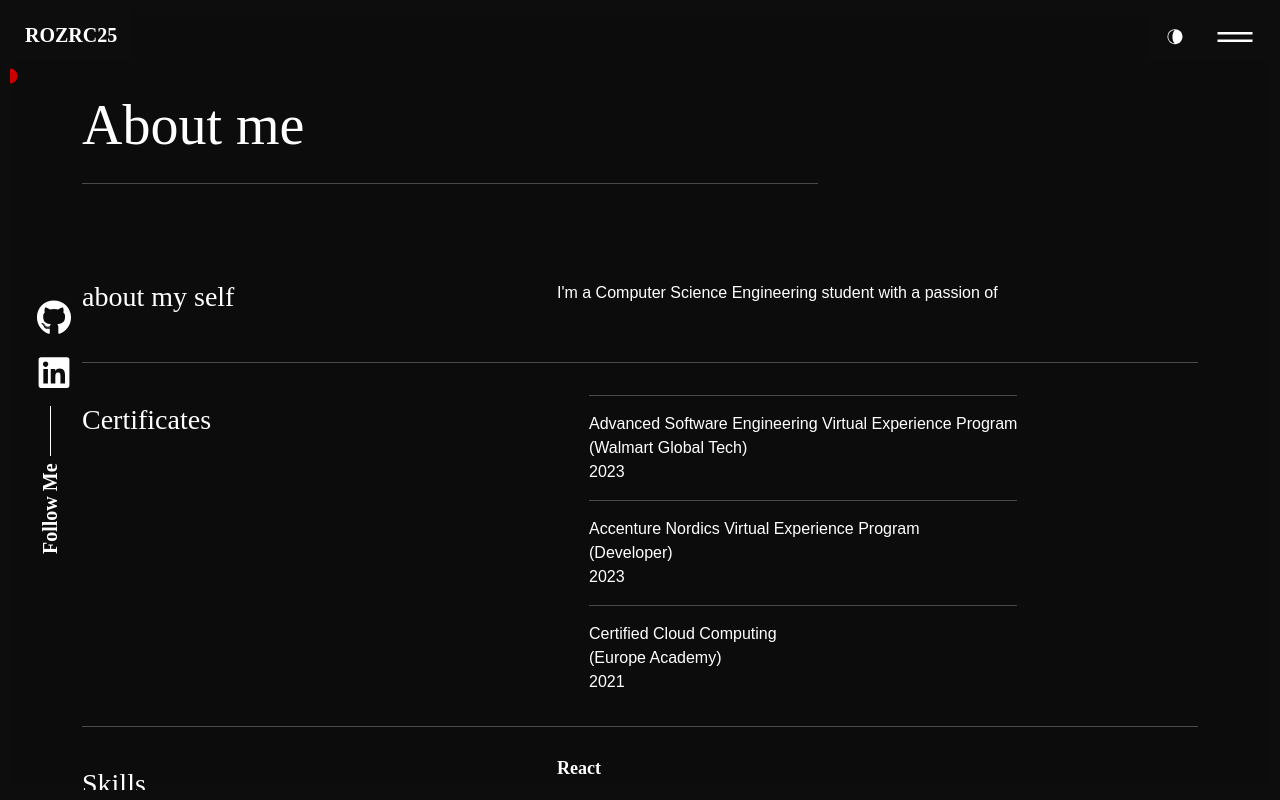
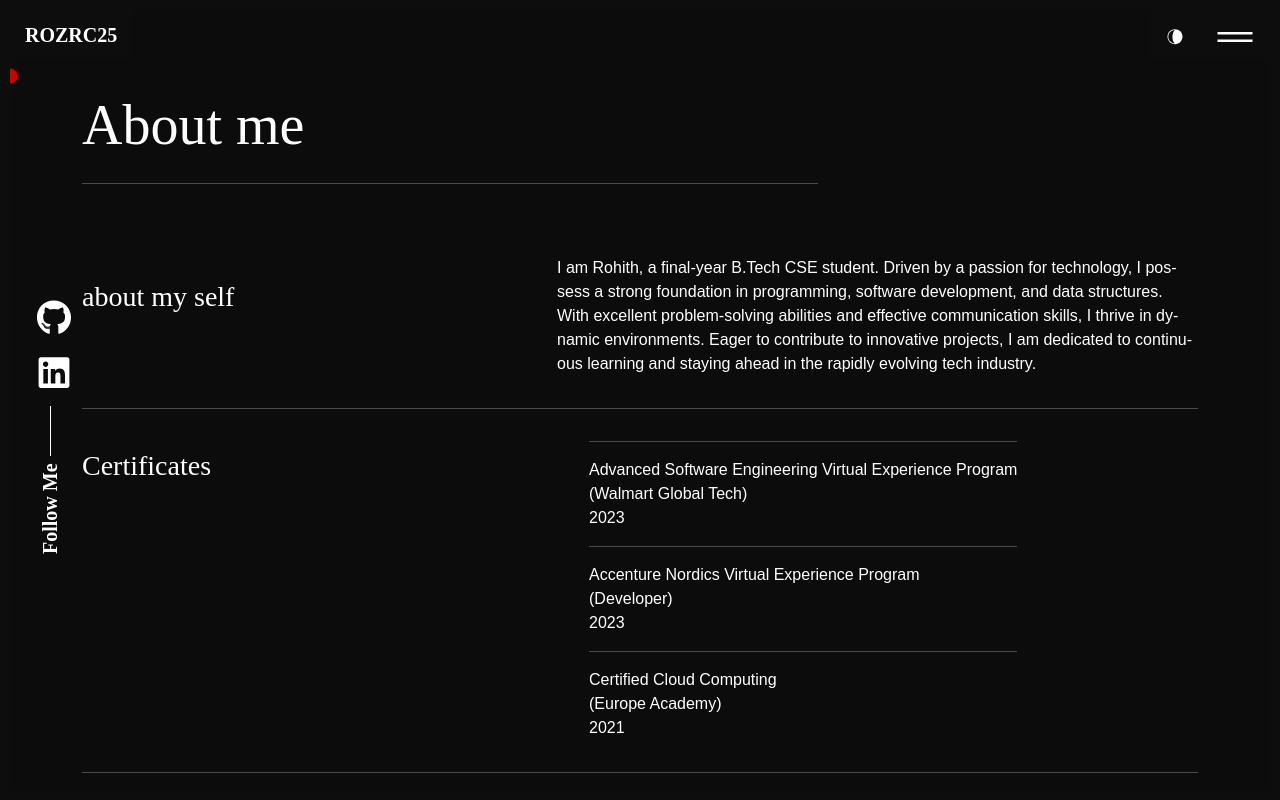
Before and after one commit to Rozrc25/ROZAbout, a React (Create React App) app: page /about in a window 1280 px wide. Shown: the top 800 px of the page. Built offline with nearby package versions, Linux system fonts and the light colour scheme.

Commit message:
Update content_option.js

```diff
--- a/src/content_option.js
+++ b/src/content_option.js
@@ -20,7 +20,8 @@ const introdata = {
 
 const dataabout = {
     title: "about my self",
-    aboutme:"I'm a Computer Science Engineering student with a passion of ",
+    aboutme:"I am Rohith, a final-year B.Tech CSE student. Driven by a passion for technology, I possess a strong foundation in programming, software development, and data structures. With excellent problem-solving abilities and effective communication skills, I thrive in dynamic environments. Eager to contribute to innovative projects, I am dedicated to continuous learning and staying ahead in the rapidly evolving tech industry.",
+
 };
 const certificates = [{
         jobtitle: "Advanced Software Engineering Virtual Experience Program",
```
